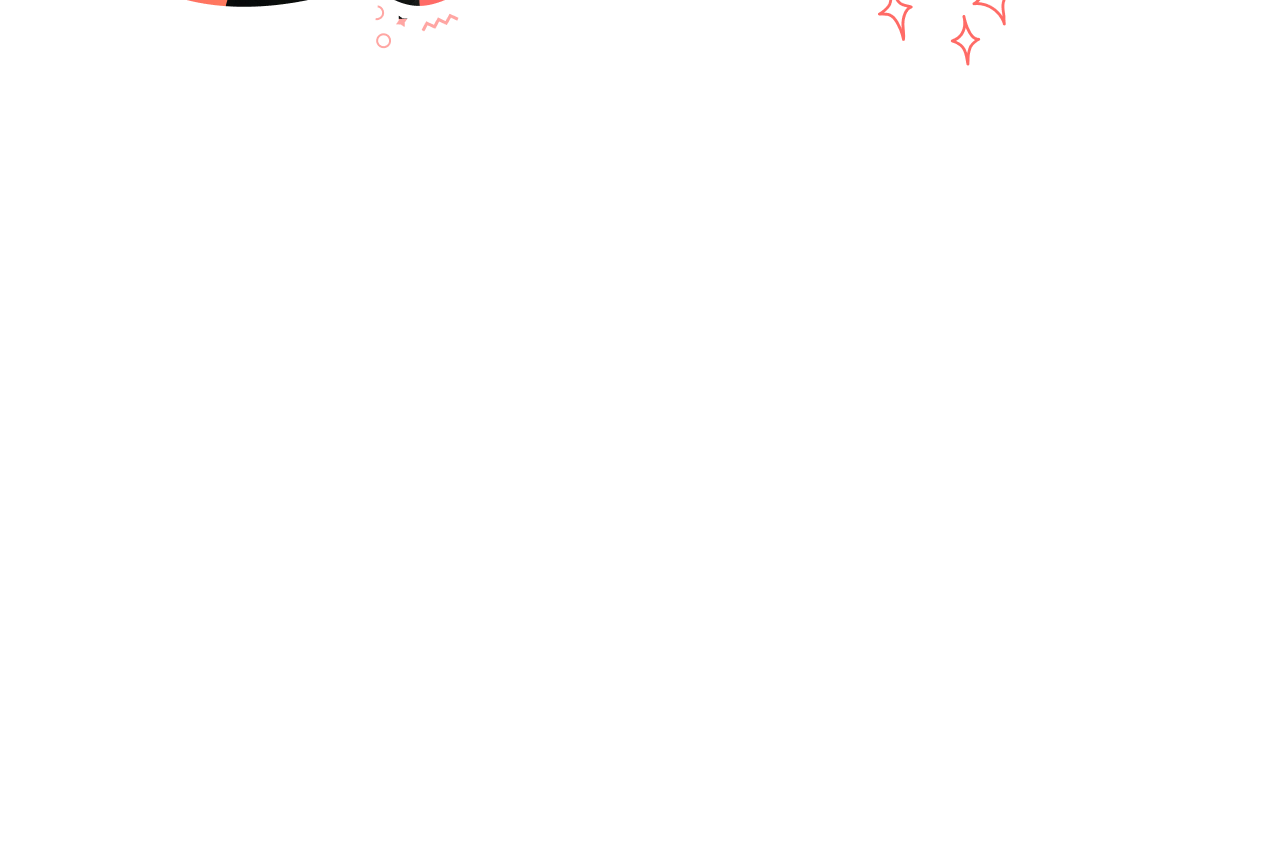
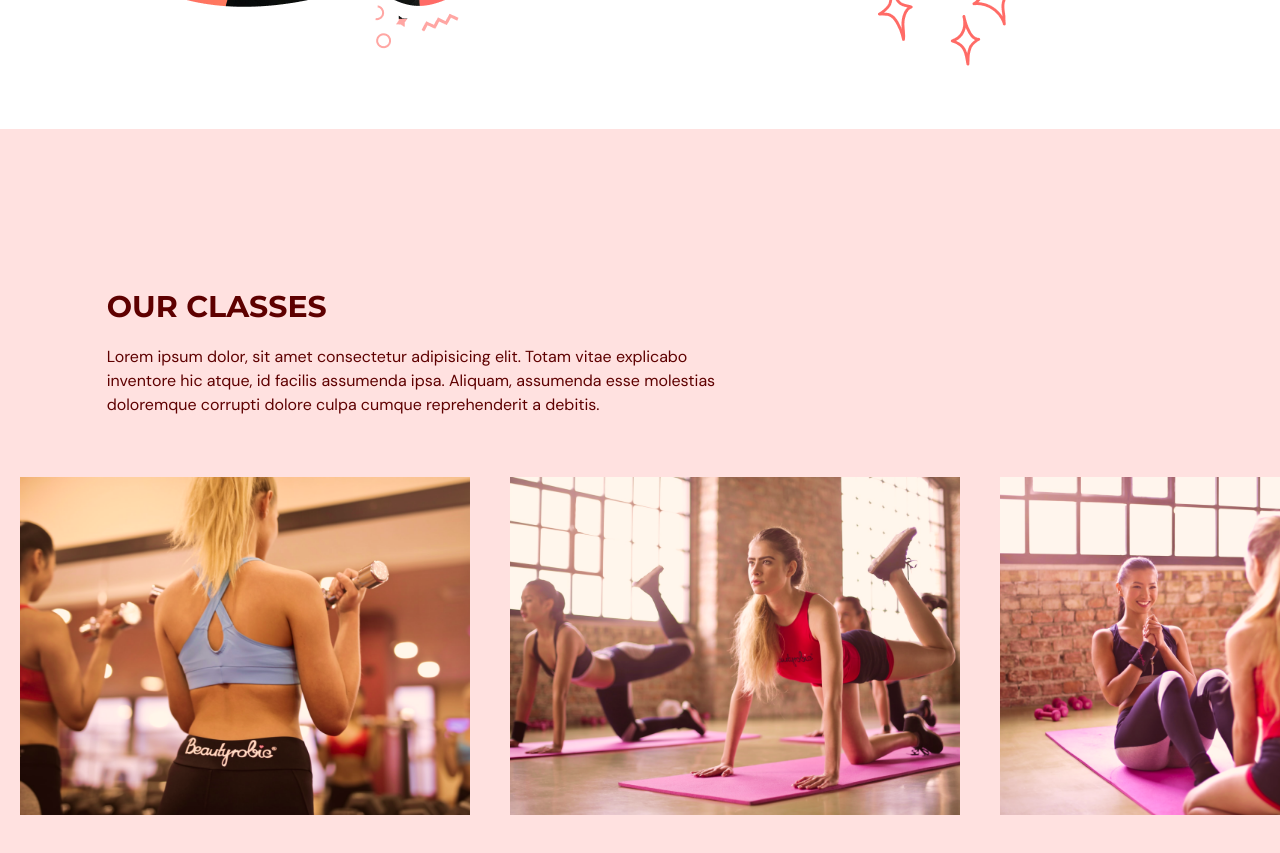
Before and after one commit to fenn96/gym-app, a React (Vite) app: page / in a window 1280 px wide. Shown: the part 2020-2873 px from the top of the page. Before the commit the page ends 2149 px from the top, so only its background shows below. Built offline with nearby package versions, Linux system fonts and the light colour scheme.

Commit message:
Completed Classes Section

```diff
--- a/src/App.tsx
+++ b/src/App.tsx
@@ -1,6 +1,7 @@
 import { useEffect, useState } from "react";
 import Navbar from "@/scenes/navbar";
 import Home from "@/scenes/home";
+import OurClasses from "@/scenes/ourClasses";
 import Benefits from "@/scenes/benefits";
 import { SelectedPage } from "./shared/types";
 
@@ -31,6 +32,7 @@
       />
       <Home setSelectedPage={setSelectedPage} />
       <Benefits setSelectedPage={setSelectedPage} />
+      <OurClasses setSelectedPage={setSelectedPage} />
     </div>
   )
 }
--- /dev/null
+++ b/src/scenes/ourClasses/Class.tsx
@@ -0,0 +1,24 @@
+
+type Props = {
+  name: string;
+  description?: string;
+  image: string;
+}
+
+const Class = ({ name, description, image }: Props) => {
+  const overlayStyles = `p-5 absolute z-30 flex h-[380px] w-[450px]
+  flex-col items-center justify-center whitespace-normal bg-primary-500 text-center
+  text-white opacity-0 transition duration-500 hover:opacity-90`
+
+  return (
+    <li className="relative mx-5 inline-block h-[380px] w-[450px]">
+      <div className={overlayStyles}>
+        <p className="text-2xl">{name}</p>
+        <p className="mt-5">{description}</p>
+      </div>
+      <img src={image} alt={`${image}`} />
+    </li>
+  )
+}
+
+export default Class
--- /dev/null
+++ b/src/scenes/ourClasses/index.tsx
@@ -0,0 +1,93 @@
+import { ClassType, SelectedPage } from '@/shared/types';
+import image1 from "@/assets/image1.png";
+import image2 from "@/assets/image2.png";
+import image3 from "@/assets/image3.png";
+import image4 from "@/assets/image4.png";
+import image5 from "@/assets/image5.png";
+import image6 from "@/assets/image6.png";
+import { motion } from 'framer-motion';
+import HText from '@/shared/HText';
+import Class from "./Class";
+
+const classes: Array<ClassType> = [
+  {
+    name: "Fitness Training Classes",
+    description: "Lorem ipsum dolor sit amet consectetur adipisicing elit. Ullam maxime itaque praesentium voluptas voluptatem! Quas ad a placeat aliquam, vero quos ab voluptatibus quo natus dolorum sequi in quasi nobis.",
+    image: image1
+  },
+  {
+    name: "Yoga Classes",
+    description: "Lorem ipsum dolor sit amet consectetur adipisicing elit. Ullam maxime itaque praesentium voluptas voluptatem! Quas ad a placeat aliquam, vero quos ab voluptatibus quo natus dolorum sequi in quasi nobis.",
+    image: image2
+  },
+  {
+    name: "Ab Core Classes",
+    description: "Lorem ipsum dolor sit amet consectetur adipisicing elit. Ullam maxime itaque praesentium voluptas voluptatem! Quas ad a placeat aliquam, vero quos ab voluptatibus quo natus dolorum sequi in quasi nobis.",
+    image: image3
+  },
+  {
+    name: "Adventure Training Classes",
+    description: "Lorem ipsum dolor sit amet consectetur adipisicing elit. Ullam maxime itaque praesentium voluptas voluptatem! Quas ad a placeat aliquam, vero quos ab voluptatibus quo natus dolorum sequi in quasi nobis.",
+    image: image4
+  },
+  {
+    name: "Weight Training Classes",
+    description: "Lorem ipsum dolor sit amet consectetur adipisicing elit. Ullam maxime itaque praesentium voluptas voluptatem! Quas ad a placeat aliquam, vero quos ab voluptatibus quo natus dolorum sequi in quasi nobis.",
+    image: image5
+  },
+  {
+    name: "Weight Training Classes",
+    description: "Lorem ipsum dolor sit amet consectetur adipisicing elit. Ullam maxime itaque praesentium voluptas voluptatem! Quas ad a placeat aliquam, vero quos ab voluptatibus quo natus dolorum sequi in quasi nobis.",
+    image: image6
+  },
+]
+
+type Props = {
+    setSelectedPage: (value: SelectedPage) => void;
+}
+
+const OurClasses = ({ setSelectedPage }: Props) => {
+  return (
+    <section id="ourClasses" className='w-full bg-primary-100 py-40'>
+      <motion.div
+        onViewportEnter={() => setSelectedPage(SelectedPage.OurClasses)}
+      >
+        <motion.div
+          className='mx-auto w-5/6'
+          initial='hidden'
+          whileInView="visible"
+          viewport={{ once: true, amount: 0.5 }}
+          transition={{ duration: 0.5 }}
+          variants={{
+            hidden: { opacity: 0, x: -50 },
+            visible: { opacity: 1, x: 0 },
+          }}
+        >
+          <div className='md:w-3/5'>
+            <HText>OUR CLASSES</HText>
+            <p className='py-5'>
+              Lorem ipsum dolor, sit amet consectetur adipisicing elit. Totam
+              vitae explicabo inventore hic atque, id facilis assumenda ipsa.
+              Aliquam, assumenda esse molestias doloremque corrupti dolore culpa
+              cumque reprehenderit a debitis.
+            </p>
+          </div>
+        </motion.div>
+        <div className='mt-10 h-[353px] w-full overflow-x-auto overflow-y-hidden'>
+          <ul className='w-[2800px] whitespace-nowrap'>
+            {classes.map((item: ClassType, index) => (
+              <Class
+                key={`${item.name}-${index}`}
+                name={item.name}
+                description={item.description}
+                image={item.image}
+              />
+            ))}
+          </ul>
+        </div>
+      </motion.div>
+    </section>
+  )
+}
+
+export default OurClasses
--- a/src/shared/types.ts
+++ b/src/shared/types.ts
@@ -10,3 +10,9 @@
     title: string;
     description: string;
   }
+
+  export interface ClassType {
+    name: string;
+    description: string;
+    image: string;
+  }
```
